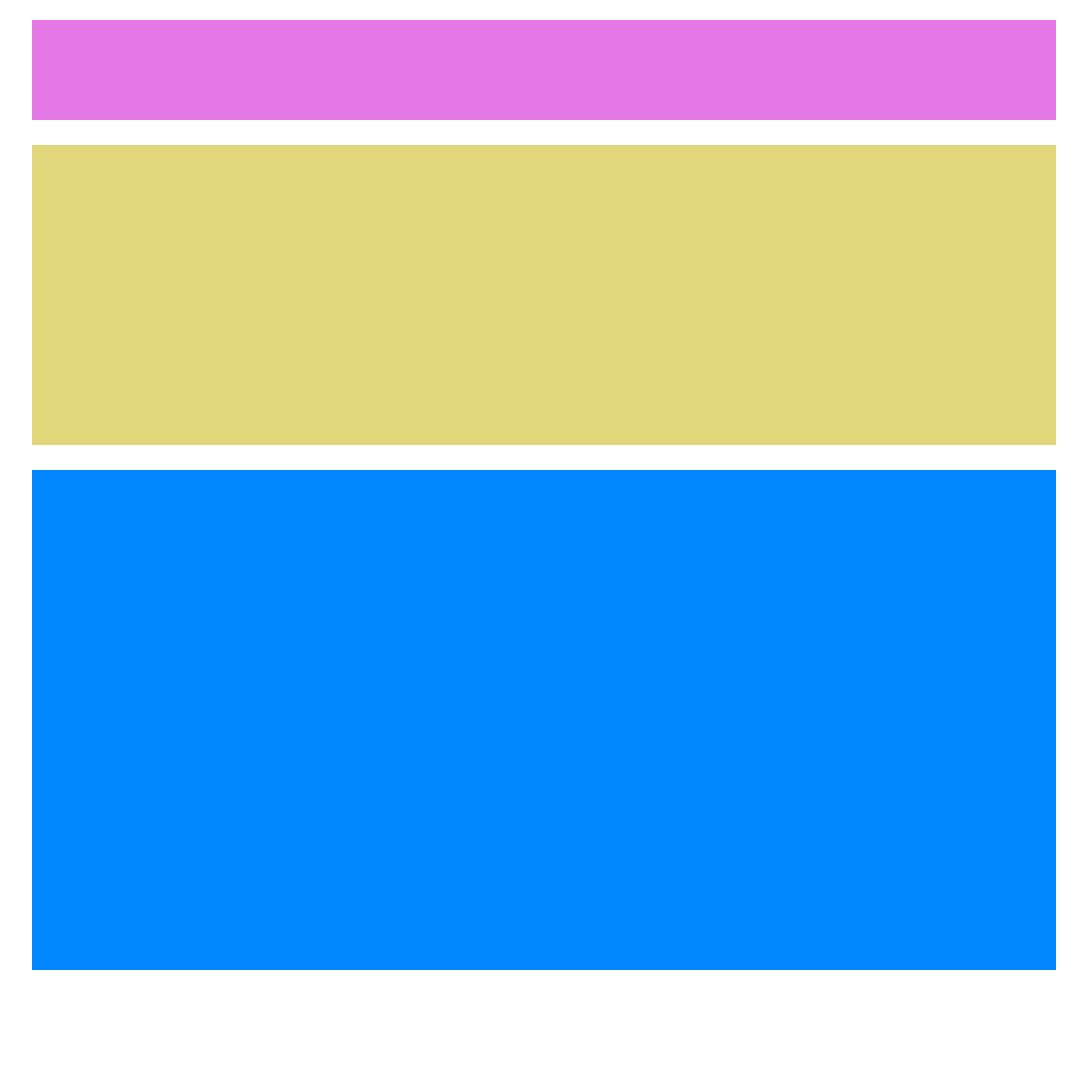
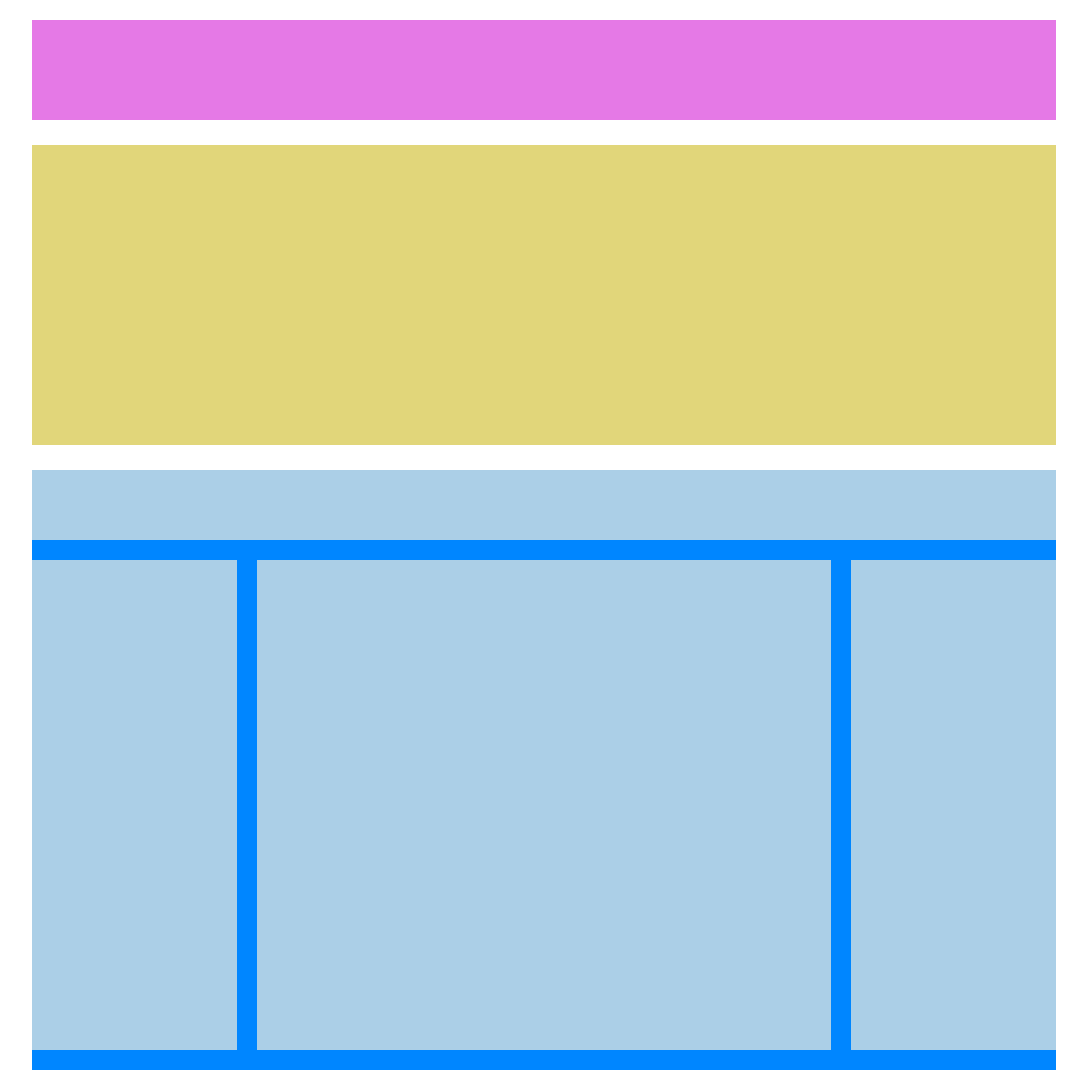
Before and after one commit to MorenaMastromarino/htmlcss-struttura-wp, a plain HTML site: page index.html in a window 1280 px wide. Shown: the whole page, without its empty margins (96-1183 px from the left). Before the commit the page ends 990 px from the top, so only its background shows below. Drawn offline with Linux system fonts and the light colour scheme.

Commit message:
end main

```diff
--- a/css/style.css
+++ b/css/style.css
@@ -29,7 +29,30 @@ main .jumbotron {
 }
 
 .main-content {
-  height: 500px;
+  min-height: 600px;
   margin-bottom: 10px;
   background-color: #0086FF;
 }
+
+.main-content * {
+  background-color: #ABCFE7;
+}
+
+ .main-content .top-bar{
+   height: 70px;
+ }
+
+.fl {
+  float: left;
+  min-height: 490px;
+}
+
+.l-column, .r-column {
+  width: 20%;
+  margin: 20px 0;
+}
+
+.c-column {
+  width: 56%;
+  margin: 20px 2%;
+}
--- a/index.html
+++ b/index.html
@@ -16,7 +16,15 @@
 
       <section class="jumbotron"></section>
 
-      <section class="main-content clearfix"></section>
+      <section class="main-content clea">
+        <div class="top-bar"></div>
+
+        <div class="l-column fl"></div>
+
+        <div class="c-column fl"></div>
+
+        <div class="r-column fl"></div>
+      </section>
 
     </main>
 
```
